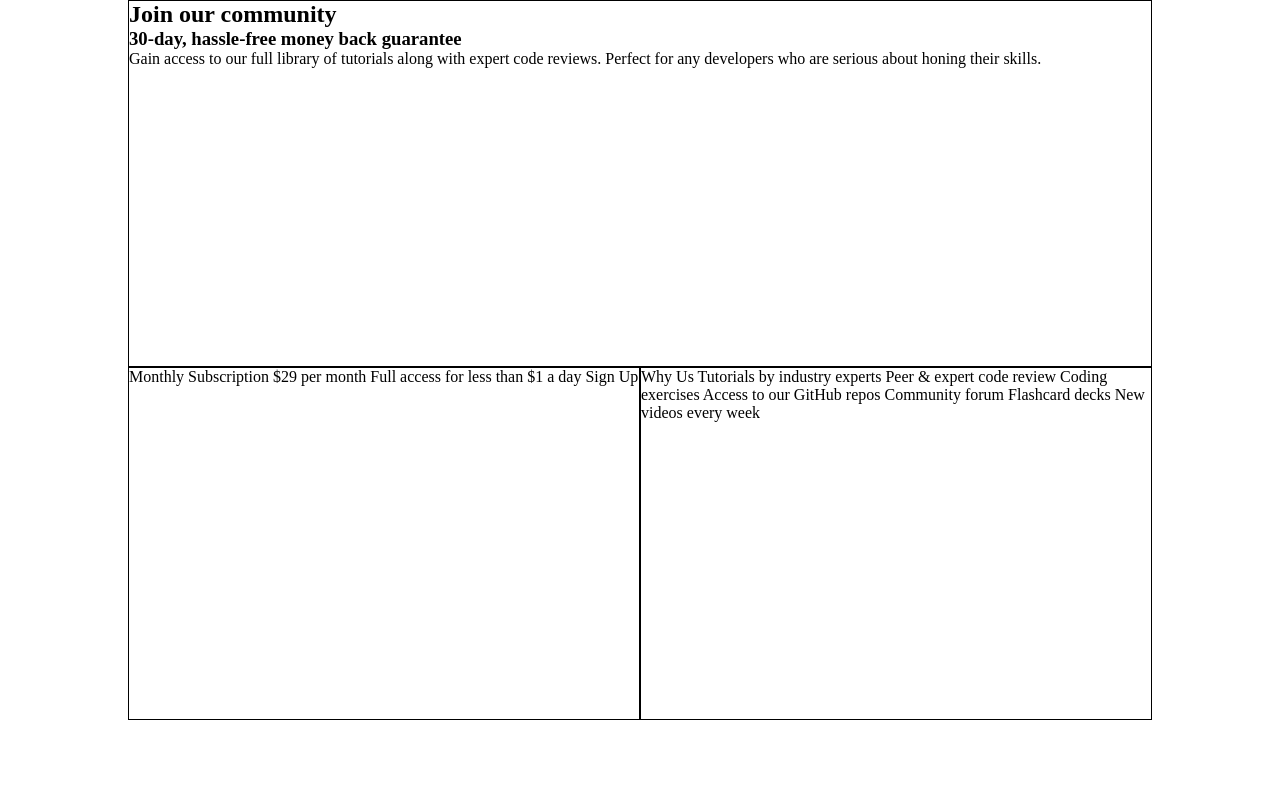
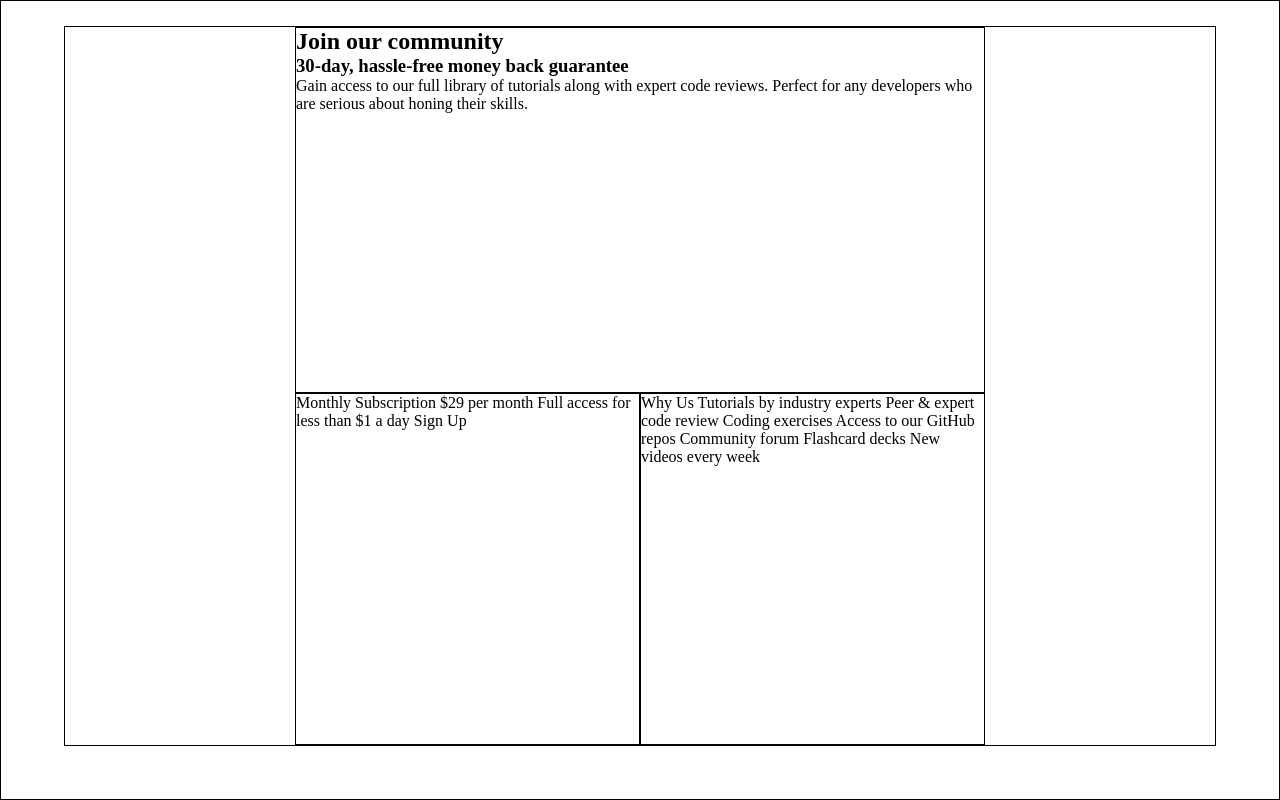
Before and after one commit to mauger1998/price-grid, a plain HTML site: page index.html in a window 1280 px wide. Drawn offline with Linux system fonts and the light colour scheme.

Commit message:
Set all heights and widths and make grid correct

```diff
--- a/style.css
+++ b/style.css
@@ -4,18 +4,29 @@
     padding:0;
 
 }
-
-
-main {
+html {
     height:100vh;
 }
 
+body {
+    min-height:100vh;
+    display:flex;
+    border: 1px solid black;
+    justify-content: center;
+}
+
+main {
+    height:90vh;
+    width:90vw;
+    border: 1px solid black;
+
+}
+
 .grid {
-
     display:grid;
     justify-content: center;
-    grid-template-columns: 40% 40%;
-    max-height:90vh;
+    grid-template-columns: 30% 30%;
+    margin:25px;
 
 
 }
```
